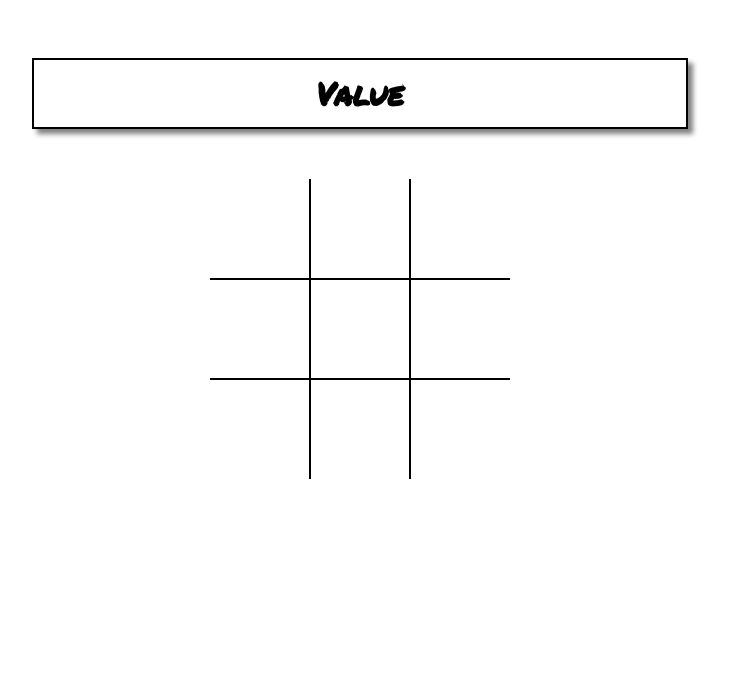
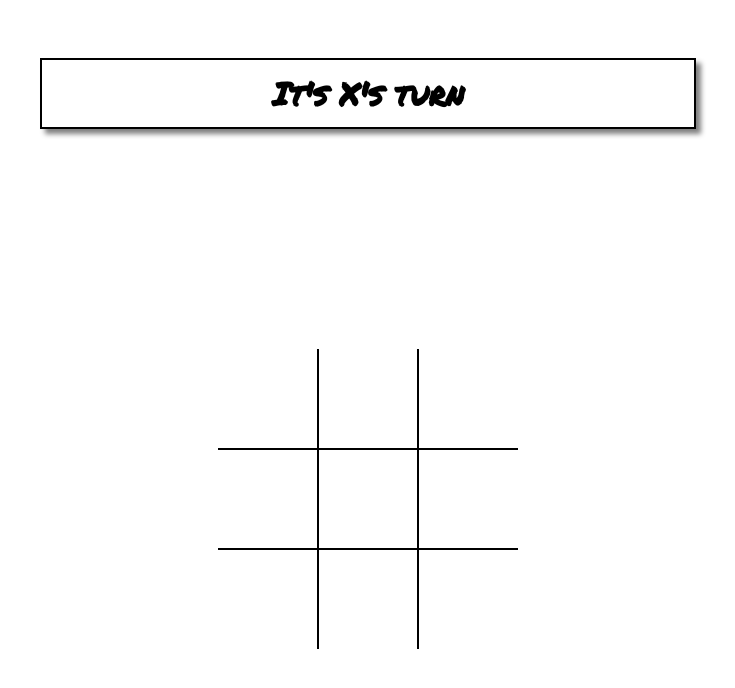
Before and after one commit to sophiabanda/tic_tac_toe, a React app: page / in a window 1280 px wide. Shown: the top 688 px of the page, without its empty margins (280-1015 px from the left). Built offline with nearby package versions, Linux system fonts and the light colour scheme.

Commit message:
larger x/o font, expanded win message

```diff
--- a/src/App.css
+++ b/src/App.css
@@ -18,7 +18,7 @@
 
 .container {
   display: flex;
-  flex-flow: column;
+  flex-flow: column wrap;
 }
 
 #game-status {
@@ -30,30 +30,21 @@
   box-shadow: 5px 5px 5px gray;
 }
 
-.winning-message {
-  display: flex;
-  justify-content: center;
-  align-items: center;
-}
-
 .board {
+  width: 100vw;
+  height: 50vw;
   display: grid;
   justify-content: center;
   align-content: center;
   justify-items: center;
   align-items: center;
   grid-template-columns: repeat(3, auto);
+}
+
+#board {
+  font-size: 70px;
   text-align: center;
 }
-
-/* button {
-  font-size: 25px;
-  align-self: center;
-  margin-top: 50px;
-  box-shadow: 5px 5px 5px gray;
-  background-color: white;
-  border: 2px solid;
-} */
 
 .cell {
   width: var(--cell-size);
--- a/src/Board.js
+++ b/src/Board.js
@@ -2,7 +2,7 @@ import React, { useState } from 'react';
 
 function Square({ value, onSquareClick }) {
   return (
-    <button className="cell" onClick={onSquareClick}>
+    <button id="board" className="cell" onClick={onSquareClick}>
       {value}
     </button>
   );
@@ -11,11 +11,17 @@ function Square({ value, onSquareClick }) {
 export default function Board() {
   const [isXNext, setIsXNext] = useState(true);
   const [squares, setSquares] = useState(Array(9).fill(null));
-
   const nextSquares = squares.slice();
+  const winner = calculateWinner(squares);
+  let status;
+  if (winner) {
+    status = `${winner} is the winner!!!`;
+  } else {
+    status = `It's ${isXNext ? 'X' : 'O'}'s turn`;
+  }
 
   function handleClick(i) {
-    if (squares[i]) return;
+    if (squares[i] || calculateWinner(squares)) return;
     if (isXNext) {
       nextSquares[i] = 'X';
     } else {
@@ -28,7 +34,7 @@ export default function Board() {
   return (
     <>
       <div className="container">
-        <h1 id="game-status">Value</h1>
+        <h1 id="game-status">{status}</h1>
         <div className="board">
           <Square value={squares[0]} onSquareClick={() => handleClick(0)} />
           <Square value={squares[1]} onSquareClick={() => handleClick(1)} />
@@ -56,6 +62,7 @@ function calculateWinner(squares) {
     [0, 4, 8],
     [2, 4, 6],
   ];
+
   for (let i = 0; i < possibleCombos.length; i++) {
     const [a, b, c] = possibleCombos[i];
     if (squares[a] && squares[a] === squares[b] && squares[a] === squares[c]) {
```
